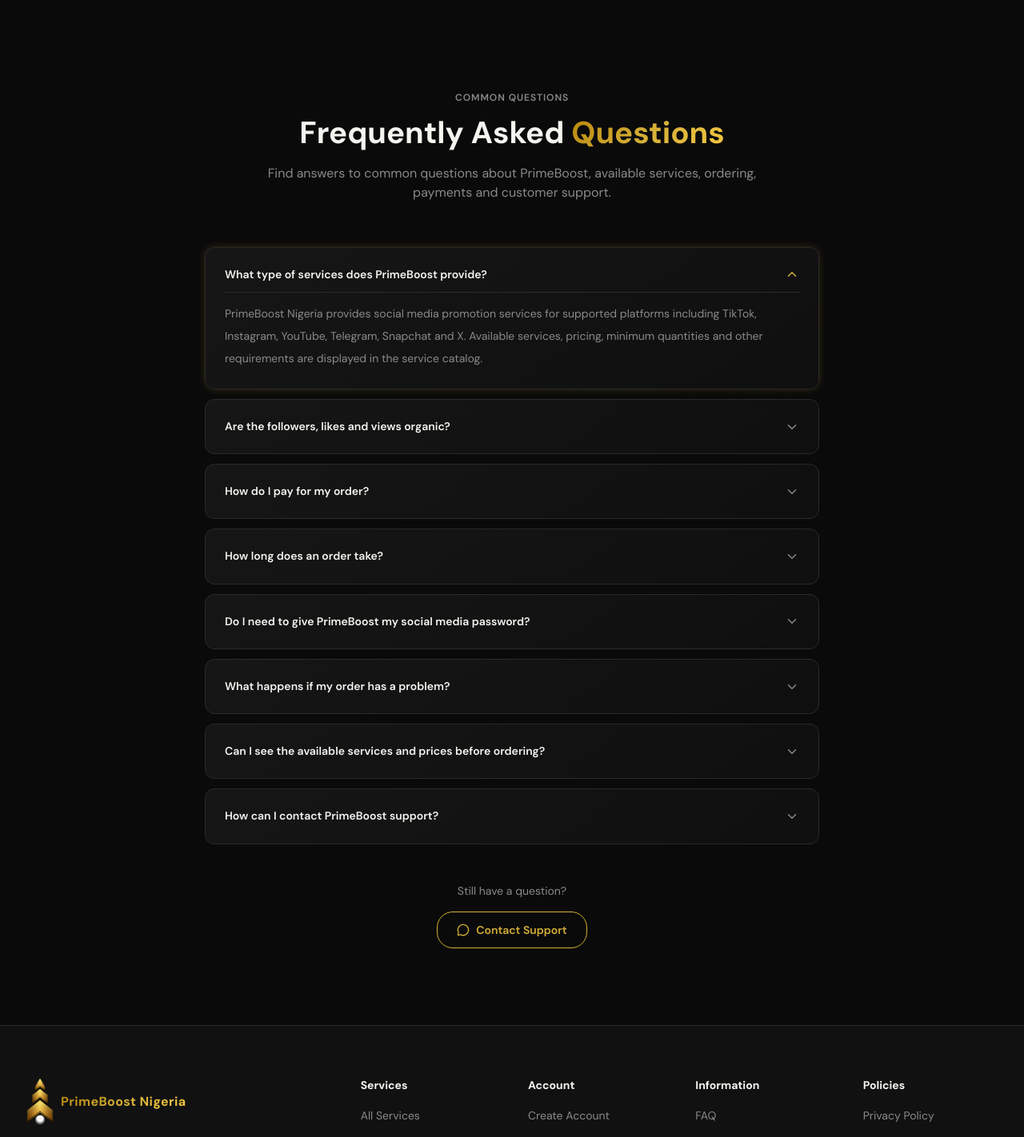
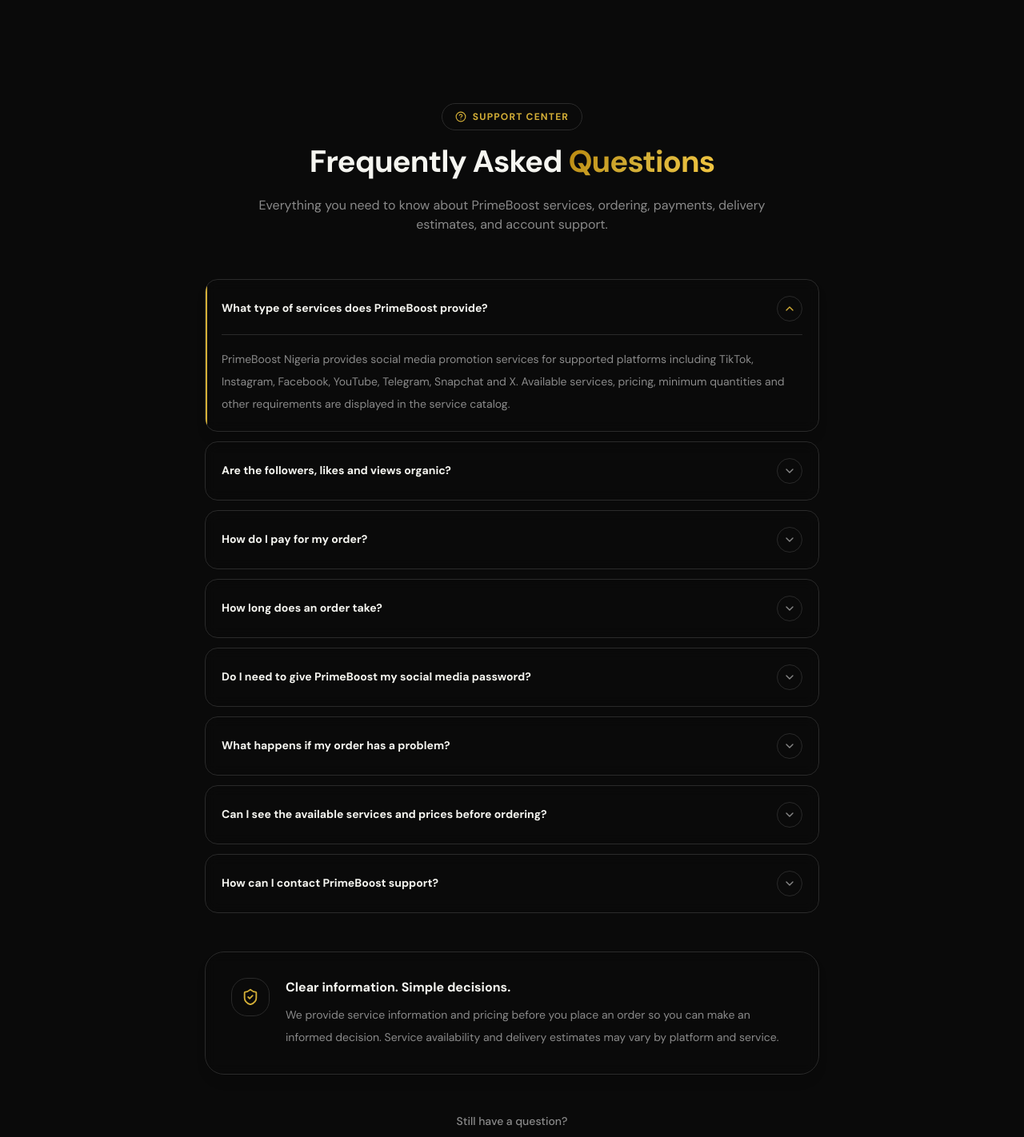
Before and after one commit to mhnzbexchange-ai/primeboostnigeria_6381, a Next.js app: page / in a window 1280 px wide. Shown: the part 4040-5462 px from the top of the page at 80% size. Built offline with nearby package versions, Linux system fonts and the light colour scheme.

Commit message:
Update HomepageFAQ.tsx

```diff
--- a/src/app/components/HomepageFAQ.tsx
+++ b/src/app/components/HomepageFAQ.tsx
@@ -5,6 +5,8 @@ import {
   ChevronDown,
   ChevronUp,
   MessageCircle,
+  HelpCircle,
+  ShieldCheck,
 } from 'lucide-react';
 
 const faqs = [
@@ -12,7 +14,7 @@ const faqs = [
     id: 'faq-001',
     question: 'What type of services does PrimeBoost provide?',
     answer:
-      'PrimeBoost Nigeria provides social media promotion services for supported platforms including TikTok, Instagram, YouTube, Telegram, Snapchat and X. Available services, pricing, minimum quantities and other requirements are displayed in the service catalog.',
+      'PrimeBoost Nigeria provides social media promotion services for supported platforms including TikTok, Instagram, Facebook, YouTube, Telegram, Snapchat and X. Available services, pricing, minimum quantities and other requirements are displayed in the service catalog.',
   },
   {
     id: 'faq-002',
@@ -67,21 +69,36 @@ export default function HomepageFAQ() {
 
   return (
     <section
-      className="bg-background py-24"
+      className="relative overflow-hidden bg-background py-24 sm:py-28"
       id="faq"
       aria-labelledby="faq-heading"
     >
-      <div className="mx-auto max-w-screen-xl px-4 lg:px-8">
+      {/* Background decoration */}
+      <div className="pointer-events-none absolute inset-0">
+        <div className="absolute left-1/2 top-0 h-96 w-96 -translate-x-1/2 rounded-full bg-primary/5 blur-3xl" />
+        <div className="absolute -right-40 bottom-0 h-80 w-80 rounded-full bg-primary/5 blur-3xl" />
+      </div>
+
+      <div className="relative mx-auto max-w-screen-xl px-4 lg:px-8">
 
         {/* Heading */}
-        <div className="mb-14 text-center">
-          <p className="section-label mb-3">
-            COMMON QUESTIONS
-          </p>
+        <div className="mx-auto mb-14 max-w-3xl text-center">
+
+          <div className="mb-4 inline-flex items-center gap-2 rounded-full border border-primary/20 bg-primary/5 px-4 py-2">
+            <HelpCircle
+              size={14}
+              className="text-primary"
+              aria-hidden="true"
+            />
+
+            <span className="text-xs font-bold tracking-widest text-primary">
+              SUPPORT CENTER
+            </span>
+          </div>
 
           <h2
             id="faq-heading"
-            className="text-hero-md mb-4 font-bold"
+            className="text-hero-md font-bold tracking-tight"
           >
             Frequently Asked{' '}
             <span className="gold-gradient-text">
@@ -89,49 +106,70 @@ export default function HomepageFAQ() {
             </span>
           </h2>
 
-          <p className="mx-auto max-w-2xl text-sm leading-7 text-muted-foreground sm:text-base">
-            Find answers to common questions about PrimeBoost,
-            available services, ordering, payments and customer support.
+          <p className="mx-auto mt-5 max-w-2xl text-sm leading-7 text-muted-foreground sm:text-base">
+            Everything you need to know about PrimeBoost services, ordering,
+            payments, delivery estimates, and account support.
           </p>
+
         </div>
 
         {/* FAQ list */}
         <div className="mx-auto max-w-3xl space-y-3">
+
           {faqs.map((faq) => {
             const isOpen = openId === faq.id;
 
             return (
               <div
                 key={faq.id}
-                className={`card-base card-gradient-bg transition-all duration-200 ${
+                className={`group relative overflow-hidden rounded-2xl border bg-card/60 p-5 backdrop-blur transition-all duration-300 ${
                   isOpen
-                    ? 'border-primary/40 glow-gold-sm'
-                    : 'hover:border-border/80'
+                    ? 'border-primary/40 shadow-lg'
+                    : 'border-border hover:border-primary/20'
                 }`}
               >
+
+                {/* Active accent */}
+                <div
+                  className={`absolute left-0 top-0 h-full w-0.5 bg-primary transition-opacity ${
+                    isOpen ? 'opacity-100' : 'opacity-0'
+                  }`}
+                />
 
                 {/* Question button */}
                 <button
                   type="button"
                   onClick={() => toggleFAQ(faq.id)}
-                  className="flex w-full items-center justify-between gap-4 text-left"
+                  className="flex w-full items-center justify-between gap-5 text-left"
                   aria-expanded={isOpen}
                   aria-controls={`${faq.id}-answer`}
                 >
-                  <span className="text-sm font-semibold leading-snug">
+                  <span
+                    className={`text-sm font-bold leading-relaxed transition-colors ${
+                      isOpen
+                        ? 'text-foreground'
+                        : 'text-foreground/90'
+                    }`}
+                  >
                     {faq.question}
                   </span>
 
-                  <span className="flex-shrink-0">
+                  <span
+                    className={`flex h-8 w-8 shrink-0 items-center justify-center rounded-full border transition-all ${
+                      isOpen
+                        ? 'border-primary/30 bg-primary/10'
+                        : 'border-border bg-muted/20'
+                    }`}
+                  >
                     {isOpen ? (
                       <ChevronUp
-                        size={18}
+                        size={16}
                         className="text-primary"
                         aria-hidden="true"
                       />
                     ) : (
                       <ChevronDown
-                        size={18}
+                        size={16}
                         className="text-muted-foreground"
                         aria-hidden="true"
                       />
@@ -143,7 +181,7 @@ export default function HomepageFAQ() {
                 {isOpen && (
                   <div
                     id={`${faq.id}-answer`}
-                    className="mt-3 border-t border-border pt-3 animate-slide-down"
+                    className="mt-4 border-t border-border/70 pt-4 animate-slide-down"
                   >
                     <p className="text-sm leading-7 text-muted-foreground">
                       {faq.answer}
@@ -154,24 +192,57 @@ export default function HomepageFAQ() {
               </div>
             );
           })}
+
+        </div>
+
+        {/* Trust panel */}
+        <div className="mx-auto mt-12 max-w-3xl overflow-hidden rounded-3xl border border-primary/20 bg-card/70 p-7 shadow-lg backdrop-blur sm:p-8">
+
+          <div className="flex flex-col items-center text-center sm:flex-row sm:items-start sm:text-left">
+
+            <div className="mb-4 flex h-12 w-12 shrink-0 items-center justify-center rounded-xl border border-primary/20 bg-primary/10 sm:mb-0 sm:mr-5">
+              <ShieldCheck
+                size={22}
+                className="text-primary"
+                aria-hidden="true"
+              />
+            </div>
+
+            <div>
+              <h3 className="mb-2 text-base font-bold">
+                Clear information. Simple decisions.
+              </h3>
+
+              <p className="text-sm leading-7 text-muted-foreground">
+                We provide service information and pricing before you place an
+                order so you can make an informed decision. Service availability
+                and delivery estimates may vary by platform and service.
+              </p>
+            </div>
+
+          </div>
+
         </div>
 
         {/* Support CTA */}
         <div className="mt-12 text-center">
 
-          <p className="mb-4 text-sm text-muted-foreground">
+          <p className="mb-4 text-sm font-medium text-muted-foreground">
             Still have a question?
           </p>
 
           <a
             href="mailto:primeboostnigeria@gmail.com"
-            className="btn-outline-gold inline-flex items-center gap-2 rounded-xl px-6 py-3 text-sm font-semibold"
+            className="btn-outline-gold inline-flex items-center gap-2 rounded-xl px-7 py-3 text-sm font-bold transition-all hover:-translate-y-0.5"
           >
             <MessageCircle
               size={16}
               aria-hidden="true"
             />
+
             Contact Support
+
+            <span aria-hidden="true">→</span>
           </a>
 
         </div>
```
